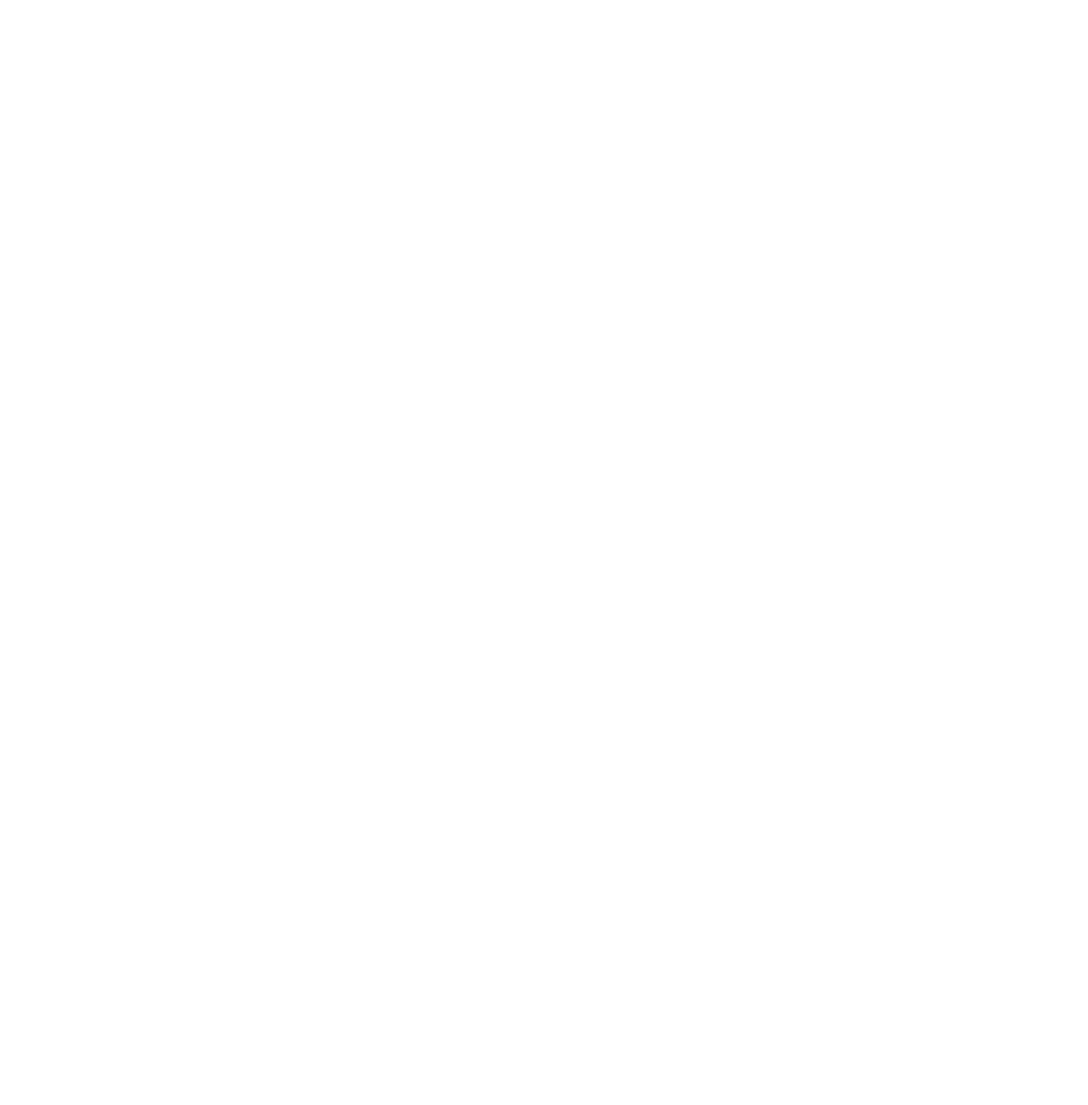
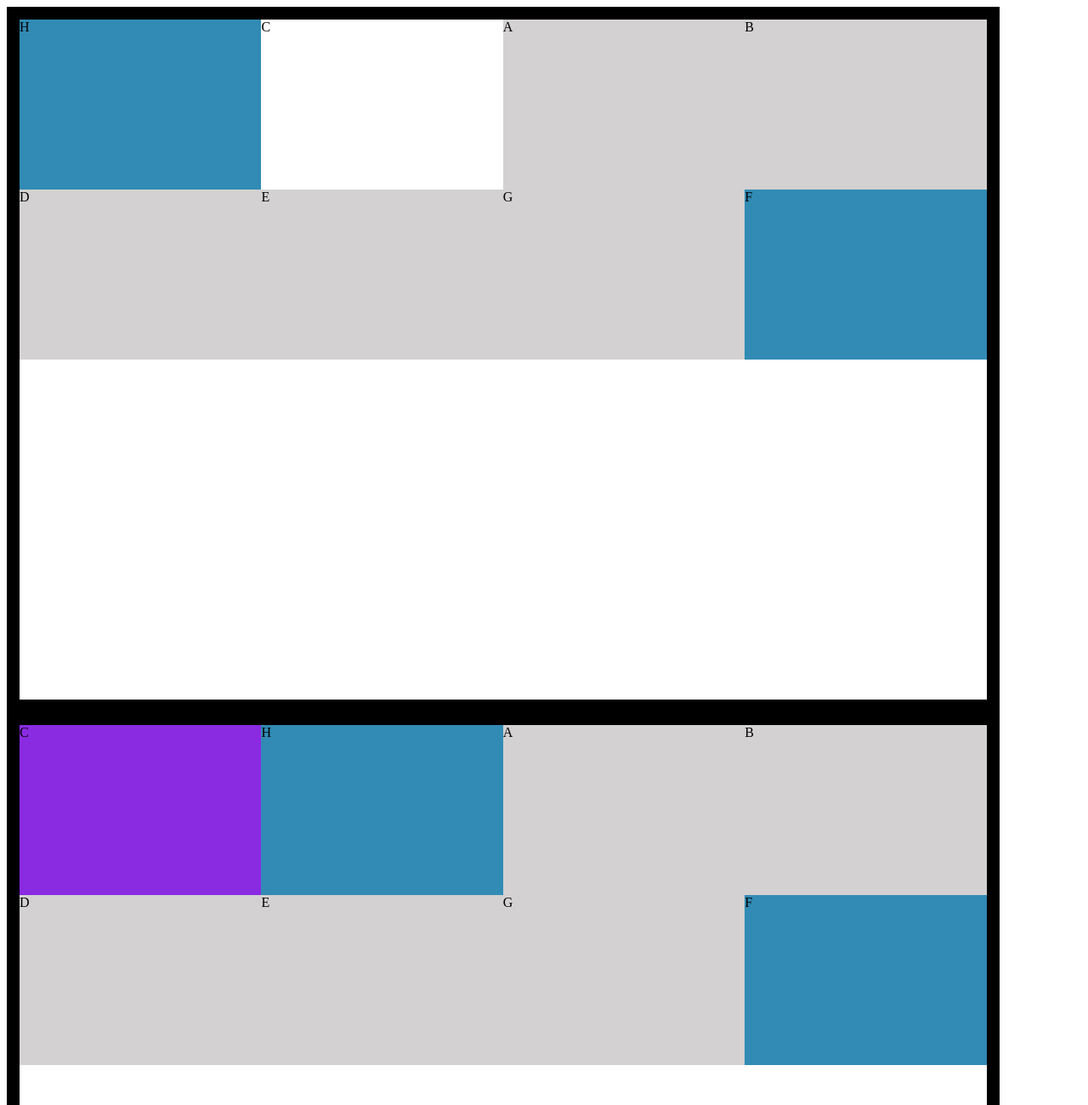
Before and after one commit to LuanGomes12/Grid-TecnologiasWeb, a plain HTML site: page index.html in a window 1280 px wide. Shown: the top 1300 px of the page at 85% size. Before the commit the page ends 800 px from the top, so only its background shows below. Drawn offline with Linux system fonts and the light colour scheme.

Commit message:
Questão - item a) e b)

```diff
--- a/index.html
+++ b/index.html
@@ -1,12 +1,37 @@
 <!DOCTYPE html>
 <html lang="en">
-<head>
-  <meta charset="UTF-8">
-  <meta http-equiv="X-UA-Compatible" content="IE=edge">
-  <meta name="viewport" content="width=device-width, initial-scale=1.0">
-  <title>Document</title>
-</head>
-<body>
+  <head>
+    <meta charset="UTF-8" />
+    <meta http-equiv="X-UA-Compatible" content="IE=edge" />
+    <meta name="viewport" content="width=device-width, initial-scale=1.0" />
+    <title>Trabalho_CSS-Grid</title>
+    <link rel="stylesheet" href="style.css" />
+  </head>
+  <body>
+    <section class="itema">
+      <div class="container">
+        <div class="A">A</div>
+        <div class="B">B</div>
+        <div class="C">C</div>
+        <div class="D">D</div>
+        <div class="E">E</div>
+        <div class="F">F</div>
+        <div class="G">G</div>
+        <div class="H">H</div>
+      </div>
+    </section>
 
-</body>
+    <section class="itemb">
+      <div class="container">
+        <div class="A">A</div>
+        <div class="B">B</div>
+        <div class="C">C</div>
+        <div class="D">D</div>
+        <div class="E">E</div>
+        <div class="F">F</div>
+        <div class="G">G</div>
+        <div class="H">H</div>
+      </div>
+    </section>
+  </body>
 </html>
--- a/style.css
+++ b/style.css
@@ -0,0 +1,56 @@
+/* Questão 1 */
+section{
+  height: 100vh;
+  width: 90%;
+  border: 15px solid black;
+}
+.A, .B, .D, .E, .G{
+  background-color: rgb(211, 209, 209);
+}
+.C{
+  background-color: rgb(255, 255, 255);
+}
+.F, .H{
+  background-color: rgb(49, 139, 180);
+}
+.A{
+  grid-area: pos1;
+}
+.B{
+  grid-area: pos2;
+}
+.C{
+  grid-area: pos3;
+}
+.D{
+  grid-area: pos4;
+}
+.E{
+  grid-area: pos5;
+}
+.F{
+  grid-area: pos6;
+}
+.G{
+  grid-area: pos7;
+}
+.H{
+  grid-area: pos8;
+}
+
+.itema .container{
+  display: grid;
+  grid-template-rows: repeat(2, 200px) ;
+  grid-template-columns: repeat(4, 1fr);
+  grid-template-areas: "pos8 pos3 pos1 pos2" "pos4 pos5 pos7 pos6";
+}
+
+.itemb .container{
+  display: grid;
+  grid-template-rows: repeat(2, 200px) ;
+  grid-template-columns: repeat(4, 1fr);
+  grid-template-areas: "pos3 pos8 pos1 pos2" "pos4 pos5 pos7 pos6";
+}
+.itemb .container .C{
+  background-color: blueviolet;
+}
```
